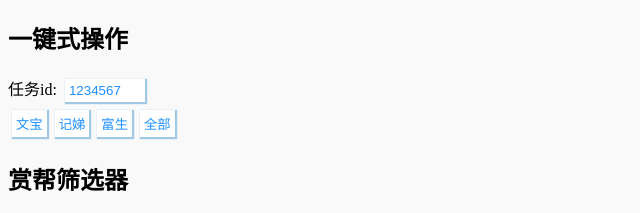
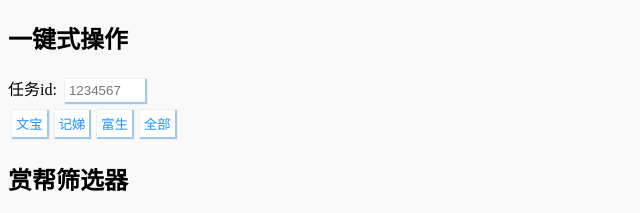
Before and after one commit to hishere/hishere.github.io, a plain HTML site: page shangb.html in a window 1280 px wide. Shown: the top 213 px of the page, 0-640 px from the left. Drawn offline with nearby package versions, Linux system fonts and the light colour scheme.

Commit message:
5月28日

```diff
--- a/shangb.html
+++ b/shangb.html
@@ -29,7 +29,7 @@
 <body>
 <div id="app">
     <h2>一键式操作</h2>
-    任务id: <input type="text" class="t1" v-model="taskId"/><br>
+    任务id: <input type="text" class="t1" placeholder="1234567" v-model="taskId"/><br>
     <button v-on:click="fetchWb">文宝</button>
     <button v-on:click="fetchJd">记娣</button>
     <button v-on:click="fetchFs">富生</button>
@@ -92,7 +92,7 @@
                 size: 50,
                 res: "",
                 odd: 0,
-                taskId: 1234567,
+                taskId: '',
                 headers: {
                     'Host': 'gateway.shangbangzhuan.com',
                     'Connection': 'Keep-Alive',
```
